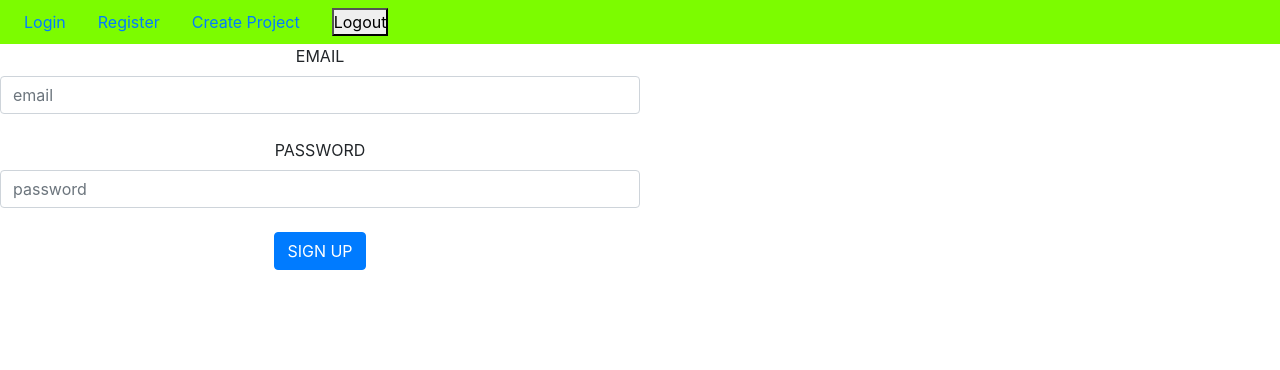
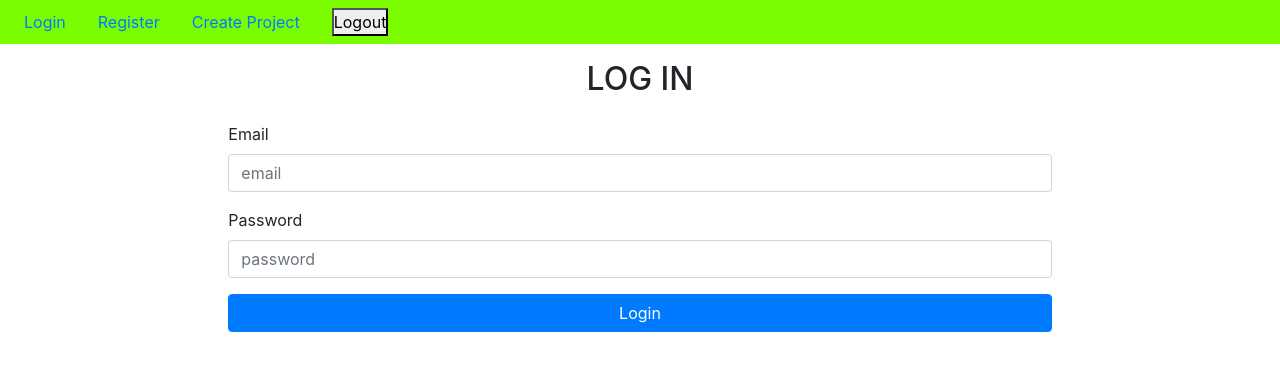
Before and after one commit to chingu-voyage7/Bears-Team-03, a React (Create React App) app: page /login in a window 1280 px wide. Shown: the top 370 px of the page. Built offline with nearby package versions, Linux system fonts and the light colour scheme.

Commit message:
Add reactstrap - remove bootstrap

```diff
--- a/src/components/Login.js
+++ b/src/components/Login.js
@@ -1,5 +1,7 @@
 import React, { Component } from 'react';
-import './App.css';
+import {
+  Button, FormGroup, Label, Input, Col
+} from 'reactstrap';
 
 class Login extends Component {
   constructor(props) {
@@ -16,35 +18,26 @@ class Login extends Component {
 
   render() {
     return (
-      <div className="block-content in span6" style={{ width: '50%', textAlign: 'center' }}>
-        <div className="control-group">
-          <div className="controls">
-            <label>EMAIL</label>
-            <input
-              className="form-control"
-              type="email"
-              style={{ marginRight: '5px' }}
-              placeholder="email"
-              onChange={event => this.setState({ email: event.target.value })}
-            />
-          </div>
-        </div>
-        <br />
-        <div className="controls">
-          <label>PASSWORD</label>
-          <input
-            className="form-control"
+      <Col xl={{ size: 8, offset: 2 }} md={{ size: 10, offset: 1 }}>
+        <h2>LOG IN</h2>
+        <FormGroup>
+          <Label>Email</Label>
+          <Input
+            type="email"
+            placeholder="email"
+            onChange={event => this.setState({ email: event.target.value })}
+          />
+        </FormGroup>
+        <FormGroup>
+          <Label>Password</Label>
+          <Input
             type="password"
-            style={{ marginRight: '5px' }}
             placeholder="password"
             onChange={event => this.setState({ password: event.target.value })}
           />
-        </div>
-        <br />
-        <button className="btn btn-primary" type="button" onClick={() => this.signUP()}>
-          SIGN UP
-        </button>
-      </div>
+        </FormGroup>
+        <Button color="primary" block type="button" onClick={() => this.signUP()}>Login</Button>
+      </Col>
     );
   }
 }
```
